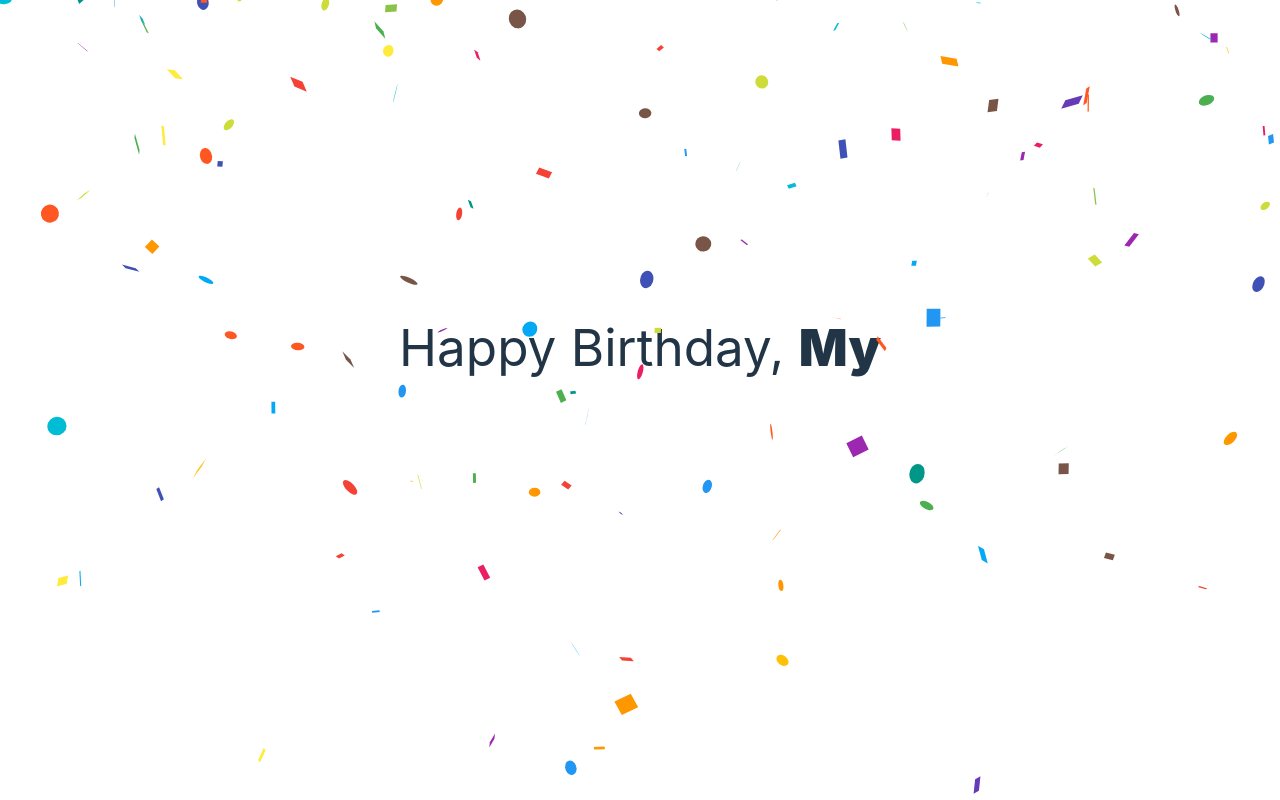
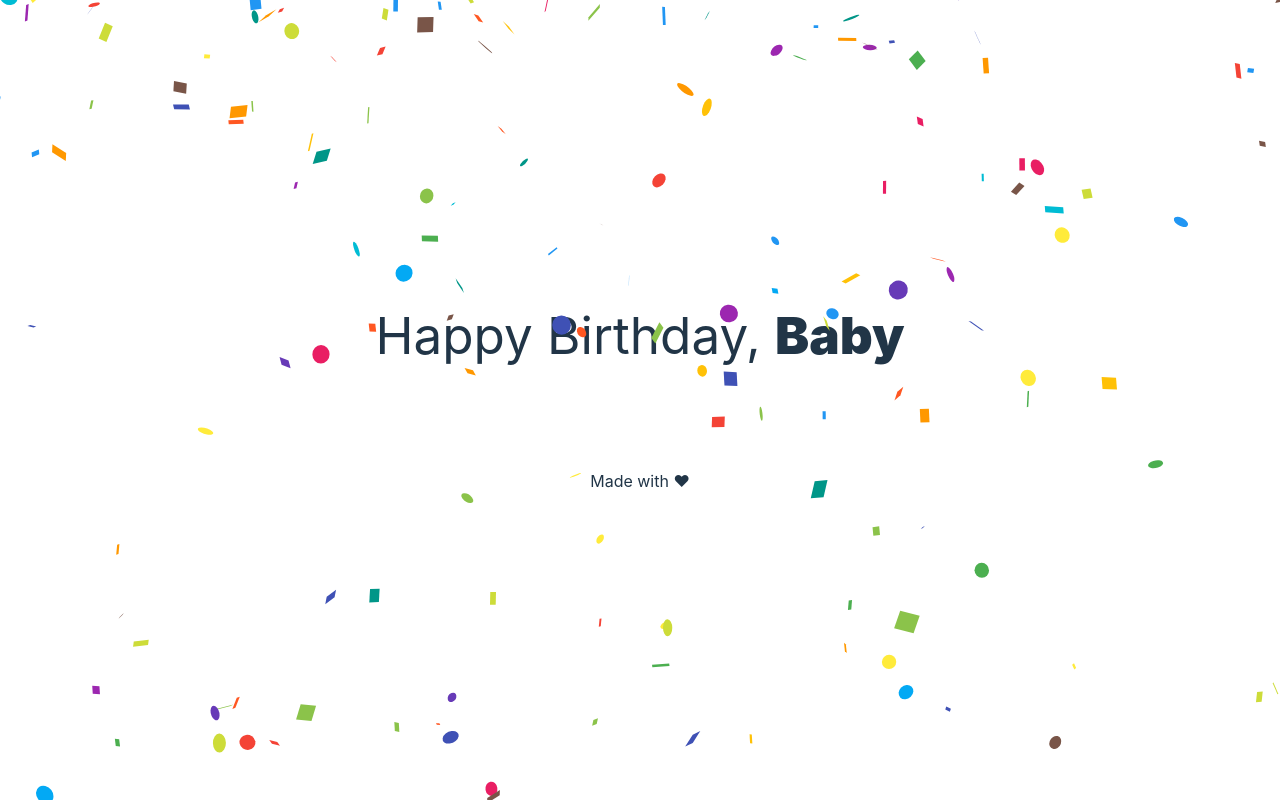
Before and after one commit to blaycoder/simi-birthday, a React (Vite) app: page / in a window 1280 px wide. Built offline with nearby package versions, Linux system fonts and the light colour scheme.

Commit message:
added a text

```diff
--- a/src/App.jsx
+++ b/src/App.jsx
@@ -59,6 +59,10 @@
         )}
       </div>
       <div className="my-24">{introIsDone && <GalleryGrid />}</div>
+
+      <p>
+        Made with ❤
+      </p>
     </section>
   );
 }
```
